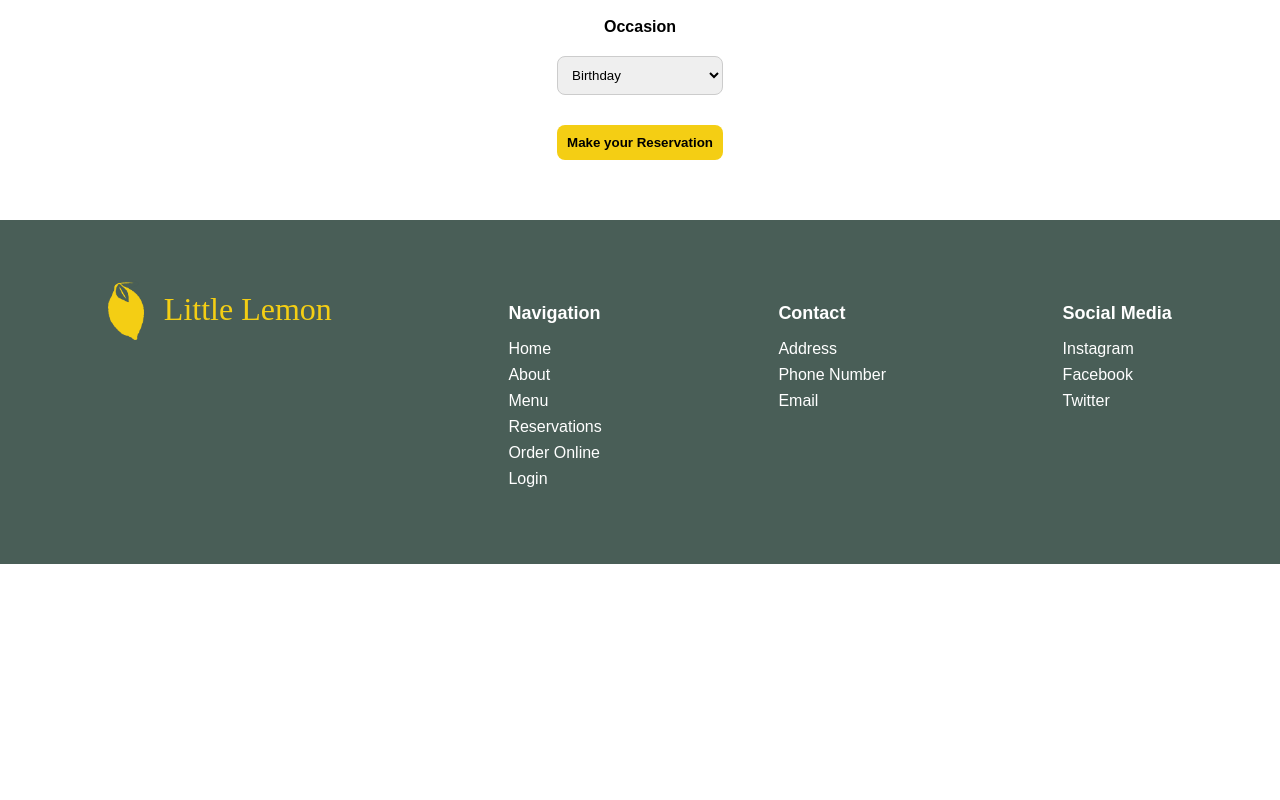
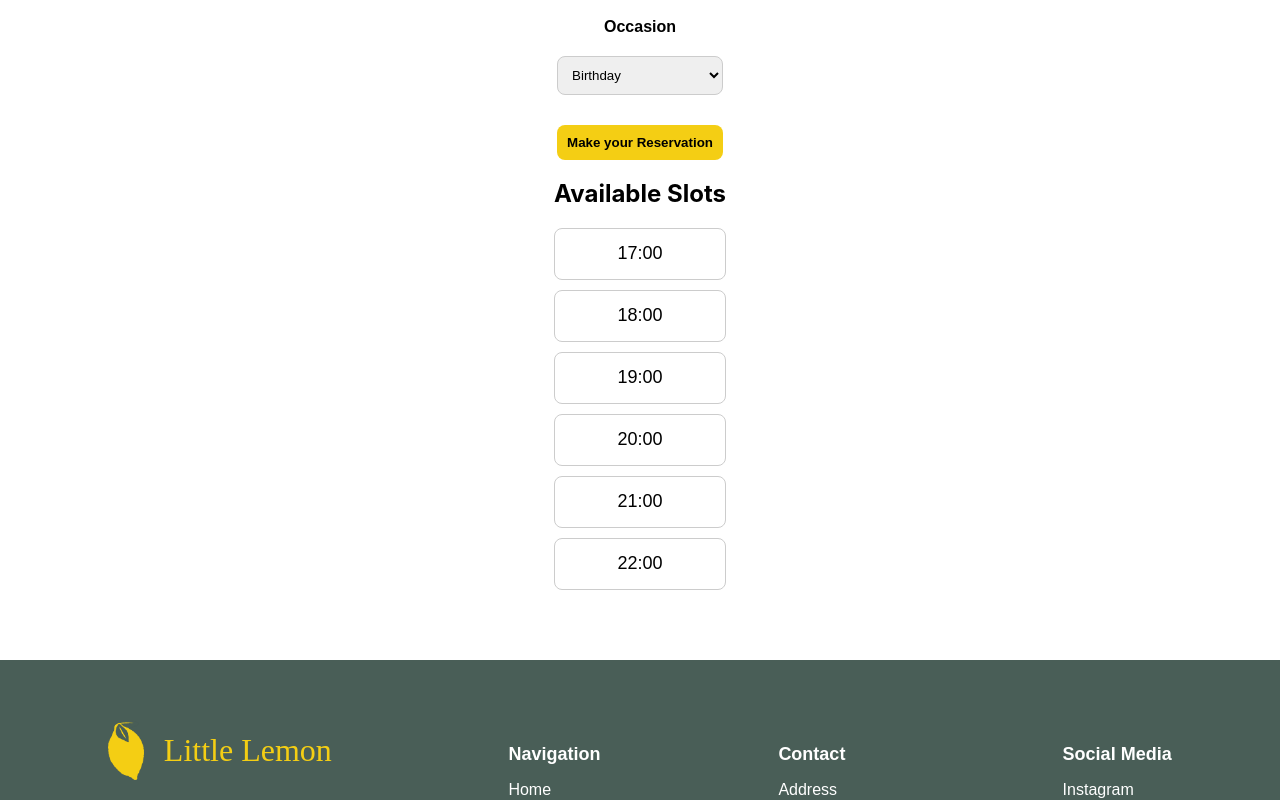
Before and after one commit to Zahid295/little-lemon-restaurant, a React (Create React App) app: page /reservations in a window 1280 px wide. Shown: the part 583-1383 px from the top of the page. Before the commit the page ends 1147 px from the top, so only its background shows below. Built offline with nearby package versions, Linux system fonts and the light colour scheme.

Commit message:
Lift availableTimes state to Reservations page, implement reducer and add aria attributes

```diff
--- a/src/components/About/About.js
+++ b/src/components/About/About.js
@@ -1,9 +1,17 @@
 import "./About.css";
 export default function About() {
   return (
-    <section className="about">
+    <section
+    className="about"
+    aria-labelledby="about-heading"
+    >
       <div className="about-text">
-        <h2 className="about-title">Little Lemon</h2>
+        <h2
+        className="about-title"
+        id="about-heading"
+        >
+        Little Lemon
+        </h2>
         <h3 className="about-location">Chicago</h3>
         <p className="about-description">
           Little Lemon is run by two passionate brothers who bring
--- a/src/components/BookingForm/BookingForm.js
+++ b/src/components/BookingForm/BookingForm.js
@@ -1,36 +1,40 @@
 import { useState } from "react";
 import "./BookingForm.css";
 
-export default function BookingForm() {
+export default function BookingForm({ availableTimes, dispatch }) {
     const [date, setDate] = useState("");
     const [time, setTime] = useState("");
     const [guests, setGuests] = useState(1);
     const [occasion, setOccasion] = useState("Birthday");
 
-    const [availableTimes] = useState([
-        "17:00",
-        "18:00",
-        "19:00",
-        "20:00",
-        "21:00",
-        "22:00",
-    ])
-
 
 function handleSubmit(e) {
     e.preventDefault();
-    console.log({ date, time, guests, occasion });
+    dispatch({
+        type: "book-slot",
+        date,
+        time
+    });
+    alert(`Table booked for ${date} at ${time}`);
 }
 
 return (
-    <form className="booking-form" onSubmit={handleSubmit}>
+    <form
+    className="booking-form"
+    aria-labelledby="reservations-heading"
+    onSubmit={handleSubmit}
+    >
         <label htmlFor="res-date">Choose date</label>
         <input
         type="date"
         id="res-date"
         value={date}
-        onChange={(e) => setDate(e.target.value)}
+        onChange={(e) => {
+            setDate(e.target.value);
+            dispatch({ type: "update-date", date: e.target.value })
+        }}
         required
+        aria-required="true"
         />
 
         <label htmlFor="res-time">Choose time</label>
@@ -38,6 +42,8 @@ return (
         id="res-time"
         value={time}
         onChange={(e) => setTime(e.target.value)}
+        required
+        aria-required="true"
         >
             {availableTimes.map((t) => (
                 <option key={t}>{t}</option>
@@ -53,6 +59,7 @@ return (
         value={guests}
         onChange={(e) => setGuests(e.target.value)}
         required
+        aria-required="true"
         />
 
         <label htmlFor="occasion">Occasion</label>
--- /dev/null
+++ b/src/components/BookingSlot/BookingSlot.css
@@ -0,0 +1,13 @@
+.booking-slot {
+  display: flex;
+  align-items:center;
+  justify-content: center;
+  padding-top: 10px;
+  border: 1px solid #ccc;
+  border-radius: 8px;
+  margin-bottom: 10px;
+  height: 40px;
+  min-width: 80px;
+  font-family: "Karla", sans-serif;
+  background-color: #fff;
+}
--- /dev/null
+++ b/src/components/BookingSlot/BookingSlot.js
@@ -0,0 +1,12 @@
+import "./BookingSlot.css";
+
+export default function BookingSlot({ time }) {
+  return (
+    <div
+    className="booking-slot"
+    role="listitem"
+    >
+      <p>{time}</p>
+    </div>
+  );
+}
--- /dev/null
+++ b/src/components/BookingSlotList/BookingSlotList.css
@@ -0,0 +1,12 @@
+.booking-slot-list {
+  margin-top: 40px;
+  max-width: 300px;
+  width: 100%;
+  text-align: center;
+}
+
+.booking-slot-list h2 {
+  font-family: "Markazi Text", serif;
+  font-size: 28px;
+  margin-bottom: 20px;
+}
--- /dev/null
+++ b/src/components/BookingSlotList/BookingSlotList.js
@@ -0,0 +1,19 @@
+import BookingSlot from "../BookingSlot/BookingSlot";
+// import "./BookingSlotList.css";
+
+export default function BookingSlotList({ availableTimes }) {
+  return (
+    <div
+    className="booking-slot-list"
+    aria-labelledby="available-slots-heading"
+    >
+      <h2 id="available-slots-heading">Available Slots</h2>
+
+      {availableTimes.length === 0 && <p>No available slots.</p>}
+
+      {availableTimes.map((time) => (
+        <BookingSlot key={time} time={time} />
+      ))}
+    </div>
+  );
+}
--- a/src/components/Footer/Footer.js
+++ b/src/components/Footer/Footer.js
@@ -2,7 +2,10 @@ import "./Footer.css";
 
 export default function Footer() {
     return (
-        <footer className="footer">
+        <footer
+        className="footer"
+        aria-label="Footer"
+        >
             <div className="footer-logo">
                 <a href="/">
                     <img
@@ -13,7 +16,10 @@ export default function Footer() {
                 </a>
             </div>
 
-            <nav class="footer-nav">
+            <nav
+            class="footer-nav"
+            aria-label="Footer navigation"
+            >
                 <h4>Navigation</h4>
                 <ul>
                 <li><a href="/">Home</a></li>
--- a/src/components/Hero/Hero.js
+++ b/src/components/Hero/Hero.js
@@ -1,9 +1,12 @@
 import "./Hero.css";
 export default function Hero() {
   return (
-    <section className="hero">
+    <section
+    className="hero"
+    aria-labelledby="hero-heading"
+    >
       <div className="hero-text">
-        <h1>Little Lemon</h1>
+        <h1 id="hero-heading">Little Lemon</h1>
 
         <h2>
           Chicago
@@ -13,7 +16,12 @@ export default function Hero() {
           We are a family owned Mediterranean restaurant, focused on traditional recipes served with a modern twist.
         </p>
 
-        <button className="hero-btn">Reserve a Table</button>
+        <button
+        className="hero-btn"
+        aria-label="Reserve a table at Little Lemon"
+        >
+          Reserve a Table
+        </button>
       </div>
 
       <div className="hero-image">
--- a/src/components/Highlights/Highlights.js
+++ b/src/components/Highlights/Highlights.js
@@ -4,9 +4,12 @@ import SpecialsCard from "./SpecialsCard";
 
 export default function Highlights() {
   return (
-    <section className="highlights">
+    <section
+    className="highlights"
+    aria-labelledby="highlights-heading"
+    >
       <div className="highlights-header">
-        <h2>THIS WEEK'S SPECIALS!</h2>
+        <h2 id="highlights-heading">THIS WEEK'S SPECIALS!</h2>
         <button className="menu-btn">Online Menu</button>
       </div>
 
--- a/src/components/Navbar/Navbar.js
+++ b/src/components/Navbar/Navbar.js
@@ -6,16 +6,23 @@ export default function Nav() {
 
 
     return (
-        <nav className="navbar">
+        <nav
+        className="navbar"
+        aria-label="Main navigation"
+        >
                 <Link to="/" className="logo-link">
                     <img
                     src="images/logo.jpg"
-                    alt="logo"
+                    alt="Little Lemon logo"
                     className="logo-img"
                     />
                 </Link>
 
-            <button className="hamburger" onClick={() => setOpen(!open)}>
+            <button
+            className="hamburger"
+            aria-label="Toggle navigation menu"
+            onClick={() => setOpen(!open)}
+            >
                 <span></span>
                 <span></span>
                 <span></span>
--- a/src/components/Testimonials/Testimonials.js
+++ b/src/components/Testimonials/Testimonials.js
@@ -4,8 +4,16 @@ import TestimonialCard from "./TestimonialCard";
 
 export default function Testimonials() {
   return (
-    <section className="testimonials">
-      <h2 className="testimonials-title">Testimonials</h2>
+    <section
+    className="testimonials"
+    aria-labelledby="testimonials-heading"
+    >
+      <h2
+      className="testimonials-title"
+      id="testimonials-heading"
+      >
+        Testimonials
+      </h2>
 
       <div className="testimonials-scroll">
         {testimonials.map((t, index) => (
--- a/src/pages/Reservations.js
+++ b/src/pages/Reservations.js
@@ -1,13 +1,57 @@
+import { useReducer } from "react";
 import BookingForm from "../components/BookingForm/BookingForm";
+import BookingSlotList from "../components/BookingSlotList/BookingSlotList";
 import "./Reservations.css";
 
+function initializeTimes() {
+  return {
+    available: ["17:00", "18:00", "19:00", "20:00", "21:00", "22:00"],
+    booked: {}
+  }
+}
+
+function updateTimes(state, action) {
+    if (action.type === "update-date") {
+        const date = action.date;
+        const allSlots = ["17:00", "18:00", "19:00", "20:00", "21:00", "22:00"];
+        const bookedForDate = state.booked[date] || [];
+
+        const available = allSlots.filter((slot) => !bookedForDate.includes(slot));
+        return {
+            ...state,
+            available
+        };
+    }
+
+    if (action.type === "book-slot") {
+        const { date, time } = action;
+
+        const bookedForDate = state.booked[date] || [];
+        return {
+            ...state,
+            booked: {
+                ...state.booked,
+                [date]: [...bookedForDate, time]
+            },
+            available: state.available.filter((slot) => slot !== time)
+        };
+    }
+    return state
+}
+
 export default function Reservations() {
+    const [state, dispatch] = useReducer(updateTimes, initializeTimes());
+
     return (
-        <section className="reservations-page">
-            <h1>Reserve a Table</h1>
+        <section
+        className="reservations-page"
+        aria-labelledby="reservations-heading"
+        >
+            <h1 id="reservations-heading">Reserve a Table</h1>
             <p>Please fill in the form below to complete your reservation.</p>
 
-            <BookingForm />
+            <BookingForm availableTimes={state.available} dispatch={dispatch} />
+            <BookingSlotList availableTimes={state.available} />
         </section>
     );
 }
```
